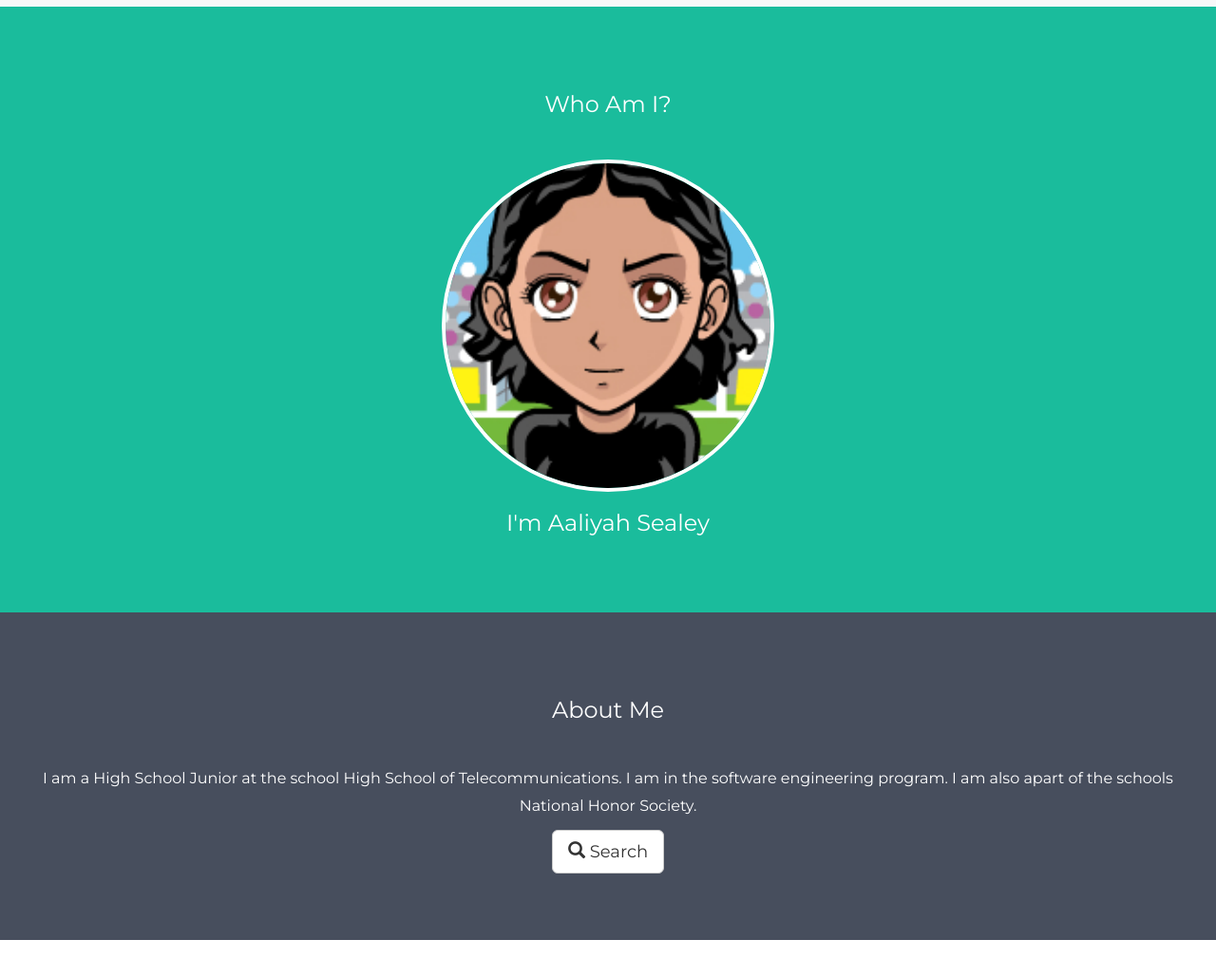
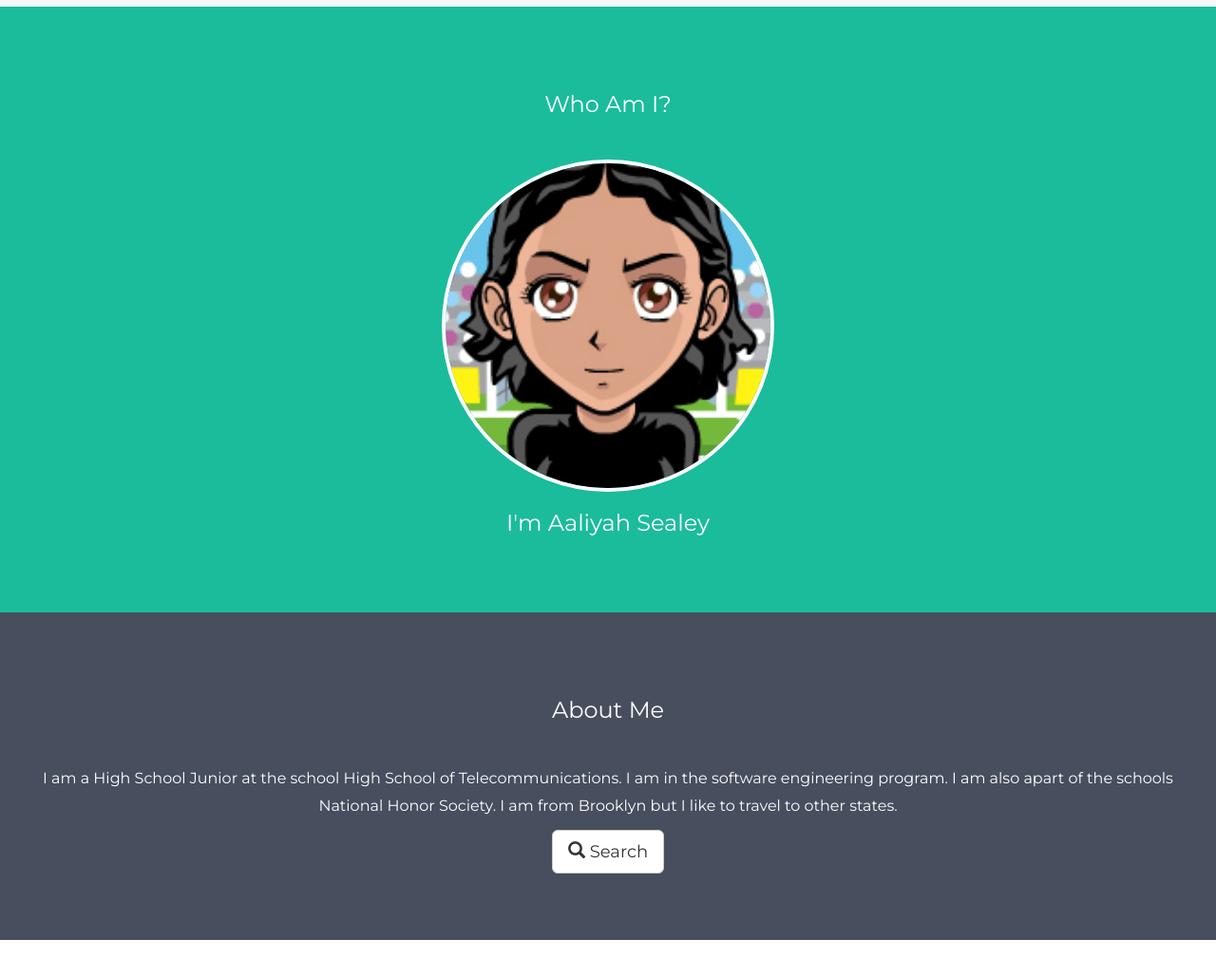
Before and after one commit to aaliyahs9023/aaliyahs9023.github.io, a plain HTML site: page index.html in a window 1280 px wide. Shown: the part 73-1102 px from the top of the page at 95% size. Drawn offline with nearby package versions, Linux system fonts and the light colour scheme.

```diff
--- a/index.html
+++ b/index.html
@@ -89,7 +89,7 @@
 <!-- Second Container -->
 <div class="container-fluid bg-2 text-center">
   <h3 class="margin">About Me</h3>
-  <p>I am a High School Junior at the school High School of Telecommunications. I am in the software engineering program.  I am also apart of the schools National Honor Society. </p>
+  <p>I am a High School Junior at the school High School of Telecommunications. I am in the software engineering program.  I am also apart of the schools National Honor Society. I am from Brooklyn but I like to travel to other states. </p>
   <a href="#" class="btn btn-default btn-lg">
     <span class="glyphicon glyphicon-search"></span> Search
   </a>
```
Also changed, not shown: tele_cover.png (added).
